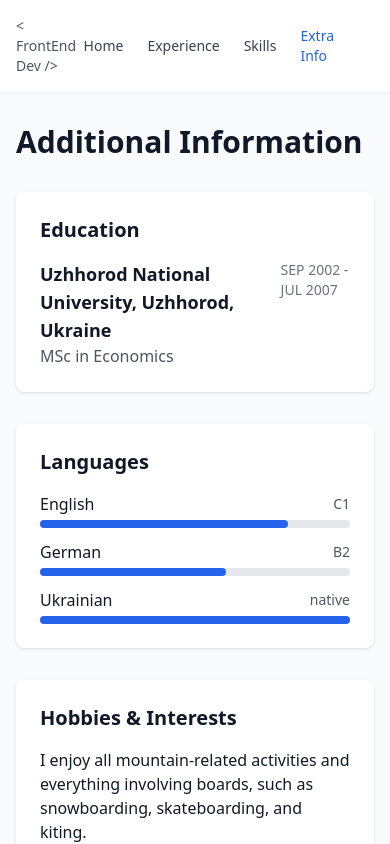
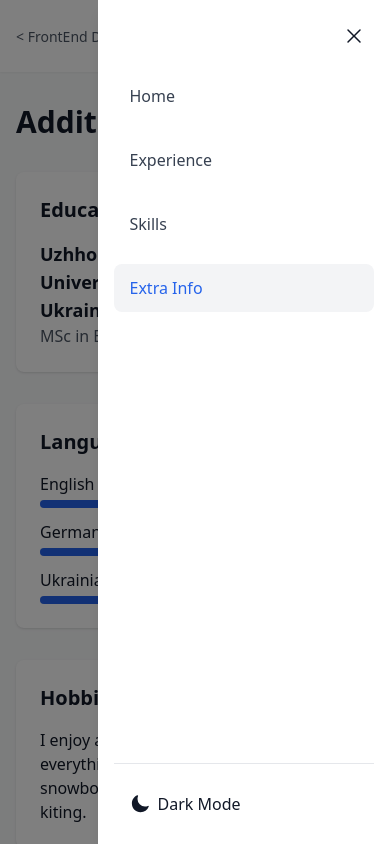
Before and after one commit to 7ergio/resume, a Nuxt app: page /extra in a window 390 px wide. Both pictures are taken after a click on the button "Toggle menu". Shown: the top 844 px of the page. Built offline with nearby package versions, Linux system fonts and the light colour scheme.

Commit message:
Fixed form, added mobile menu, removed unused dependencies

```diff
--- a/components/Footer.vue
+++ b/components/Footer.vue
@@ -1,4 +1,6 @@
 <script setup lang="ts">
+import emailjs from '@emailjs/browser'
+
 const { personal } = useResumeData()
 const config = useRuntimeConfig()
 
@@ -11,6 +13,10 @@ const form = ref({
 const isLoading = ref(false)
 const isSuccess = ref(false)
 const error = ref('')
+
+onMounted(() => {
+  emailjs.init(config.public.emailJsPublicKey)
+})
 
 const sendEmail = async () => {
   if (!form.value.name || !form.value.email || !form.value.message) {
@@ -52,6 +58,9 @@ const sendEmail = async () => {
       <div class="grid grid-cols-1 md:grid-cols-2 gap-8">
         <div>
           <h3 class="text-lg font-semibold mb-4">Contact Me</h3>
+          <p class="text-gray-600 dark:text-gray-400 mb-4">
+            If you have any questions, suggestions, just want to drink beers or work together, feel free to send me a message.
+          </p>
           <form @submit.prevent="sendEmail" class="space-y-4">
             <div>
               <label for="name" class="block text-sm font-medium mb-1">Name</label>
@@ -92,7 +101,7 @@ const sendEmail = async () => {
             </button>
             <p v-if="error" class="text-red-500 text-sm mt-2">{{ error }}</p>
             <p v-if="isSuccess" class="text-green-500 text-sm mt-2">
-              Message sent successfully!
+              Awesome! The message sent successfully!
             </p>
           </form>
         </div>
@@ -127,7 +136,7 @@ const sendEmail = async () => {
             download="Serhii_Bilous_CV.pdf"
             class="inline-block mt-4 px-4 py-2 bg-gray-600 text-white rounded-md hover:bg-gray-700 transition-colors"
           >
-            Download PDF
+            Download CV
           </a>
         </div>
       </div>
--- a/components/Header.vue
+++ b/components/Header.vue
@@ -1,8 +1,19 @@
 <script setup lang="ts">
+import { ref } from 'vue'
+import { onClickOutside } from '@vueuse/core'
+import {
+  Bars3Icon,
+  XMarkIcon,
+  MoonIcon,
+  SunIcon
+} from '@heroicons/vue/24/solid'
+
 const { personal } = useResumeData()
 const route = useRoute()
 const isDark = useDark()
 const toggleDark = useToggle(isDark)
+const isMenuOpen = ref(false)
+const menuRef = ref(null)
 
 const links = [
   { name: 'Home', path: '/' },
@@ -10,16 +21,25 @@ const links = [
   { name: 'Skills', path: '/skills' },
   { name: 'Extra Info', path: '/extra' }
 ]
+
+const toggleMenu = () => {
+  isMenuOpen.value = !isMenuOpen.value
+}
+
+onClickOutside(menuRef, () => {
+  isMenuOpen.value = false
+})
 </script>
 
 <template>
-  <header class="bg-white dark:bg-gray-800 shadow-sm">
+  <header class="bg-white dark:bg-gray-800 shadow-sm relative">
     <div class="container mx-auto px-4 py-4 flex justify-between items-center">
       <div>
-        <p class="text-sm text-gray-600 dark:text-gray-300">&lt; FrontEnd Dev &#47;&gt;</p>
+        <NuxtLink to="/" class="text-sm text-gray-600 dark:text-gray-300 hover:text-blue-600 dark:hover:text-blue-400">&lt; FrontEnd Dev &#47;&gt;</NuxtLink>
       </div>
 
-      <nav class="flex items-center space-x-6">
+      <!-- Desktop Navigation -->
+      <nav class="hidden md:flex items-center space-x-6">
         <NuxtLink
           v-for="link in links"
           :key="link.path"
@@ -33,11 +53,106 @@ const links = [
           {{ link.name }}
         </NuxtLink>
 
-        <button @click="toggleDark()" class="p-2 rounded-full hover:bg-gray-200 dark:hover:bg-gray-700">
-          <span v-if="isDark" class="i-heroicons-sun-20-solid text-xl"></span>
-          <span v-else class="i-heroicons-moon-20-solid text-xl"></span>
+        <!-- Desktop Dark Mode Toggle -->
+        <button
+          @click="toggleDark()"
+          class="hidden md:block p-2 rounded-full hover:bg-gray-200 dark:hover:bg-gray-700"
+        >
+          <SunIcon v-if="isDark" class="h-5 w-5" />
+          <MoonIcon v-else class="h-5 w-5" />
         </button>
       </nav>
+
+      <!-- Mobile Hamburger Button -->
+      <button
+        @click="toggleMenu"
+        class="md:hidden p-2 rounded-full hover:bg-gray-200 dark:hover:bg-gray-700"
+        aria-label="Toggle menu"
+      >
+        <Bars3Icon v-if="!isMenuOpen" class="h-6 w-6" />
+        <XMarkIcon v-else class="h-6 w-6" />
+      </button>
     </div>
+
+    <!-- Mobile Menu Overlay -->
+    <Transition name="slide">
+      <div
+        v-if="isMenuOpen"
+        class="fixed inset-0 z-50 md:hidden"
+      >
+        <!-- Overlay Background -->
+        <div
+          class="absolute inset-0 bg-black bg-opacity-50"
+          @click="isMenuOpen = false"
+        ></div>
+
+        <!-- Menu Content -->
+        <div
+          ref="menuRef"
+          class="absolute right-0 top-0 h-full w-3/4 bg-white dark:bg-gray-800 shadow-lg"
+        >
+          <div class="p-4 flex flex-col h-full">
+            <button
+              @click="isMenuOpen = false"
+              class="self-end p-2 rounded-full hover:bg-gray-200 dark:hover:bg-gray-700"
+              aria-label="Close menu"
+            >
+              <XMarkIcon class="h-6 w-6" />
+            </button>
+
+            <nav class="flex-1 flex flex-col space-y-4 mt-4">
+              <NuxtLink
+                v-for="link in links"
+                :key="link.path"
+                :to="link.path"
+                @click="isMenuOpen = false"
+                class="px-4 py-3 rounded-lg font-medium hover:bg-gray-100 dark:hover:bg-gray-700 transition-colors"
+                :class="{
+                  'text-blue-600 dark:text-blue-400 bg-gray-100 dark:bg-gray-700': route.path === link.path,
+                  'text-gray-700 dark:text-gray-300': route.path !== link.path
+                }"
+              >
+                {{ link.name }}
+              </NuxtLink>
+            </nav>
+
+            <!-- Mobile Dark Mode Toggle -->
+            <div class="mt-auto pt-4 border-t border-gray-200 dark:border-gray-700">
+              <button
+                @click="toggleDark()"
+                class="w-full px-4 py-3 rounded-lg font-medium text-left hover:bg-gray-100 dark:hover:bg-gray-700 transition-colors flex items-center gap-2"
+              >
+                <SunIcon v-if="isDark" class="h-5 w-5" />
+                <MoonIcon v-else class="h-5 w-5" />
+                <span>{{ isDark ? 'Light Mode' : 'Dark Mode' }}</span>
+              </button>
+            </div>
+          </div>
+        </div>
+      </div>
+    </Transition>
   </header>
 </template>
+
+<style scoped>
+/* Slide animation */
+.slide-enter-active,
+.slide-leave-active {
+  transition: all 0.3s ease;
+}
+
+.slide-enter-from,
+.slide-leave-to {
+  opacity: 0;
+}
+
+.slide-enter-from .absolute.right-0,
+.slide-leave-to .absolute.right-0 {
+  transform: translateX(100%);
+}
+
+/* Smooth transform for the menu panel */
+.transform {
+  will-change: transform;
+}
+</style>
```
Also changed, not shown: package.json (+4 -5 lines), 1 other file (tests, documents, lock files or other folders).
